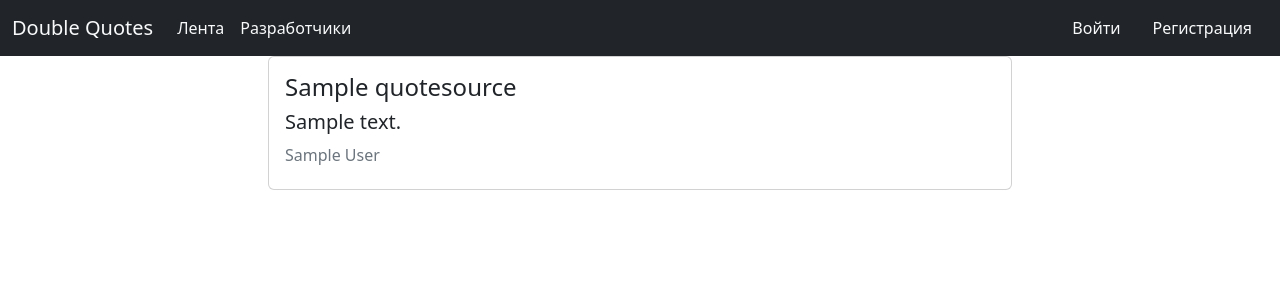
After one commit to IrbisEH/Double-Quotes, a Django app: page /quote/list/ in a window 1280 px wide. The commit adds this page. Shown: the top 300 px of the page. Run offline with Django 4.2, Linux system fonts and the light colour scheme; tables that the repository leaves empty hold one stand-in row (values such as "Sample post").

```diff
--- a/double_quotes/double_quotes/urls.py
+++ b/double_quotes/double_quotes/urls.py
@@ -21,5 +21,6 @@ urlpatterns = [
     path('admin/', admin.site.urls),
     path('auth/', include('users.urls', namespace='users')),
     path('auth/', include('django.contrib.auth.urls')),
-    path('', TemplateView.as_view(template_name='home.html'), name='home')
+    path('', TemplateView.as_view(template_name='home.html'), name='home'),
+    path('quote/', include('quotes.urls', namespace='quote'))
 ]
--- a/double_quotes/quotes/models.py
+++ b/double_quotes/quotes/models.py
@@ -11,11 +11,13 @@ class GroupAuthor(models.Model):
 
     class Meta:
         verbose_name = 'Группа авторов'
+        verbose_name_plural = 'Группы авторов'
 
 
 class Author(models.Model):
-    first_name = models.CharField(max_length=100)
-    last_name = models.CharField(max_length=100)
+    full_name = models.CharField(max_length=50)
+    first_name = models.CharField(max_length=100, blank=True)
+    last_name = models.CharField(max_length=100, blank=True)
     description = models.TextField(blank=True)
     link = models.URLField(blank=True)
     group = models.ForeignKey(
@@ -25,18 +27,21 @@ class Author(models.Model):
     )
 
     def __str__(self):
-        return self.last_name
+        return self.full_name
 
 
 class QuoteSource(models.Model):
     title = models.CharField(max_length=100, unique=True)
     description = models.TextField(blank=True)
-    link = models.URLField()
+    link = models.URLField(blank=True)
     author = models.ForeignKey(
         Author,
         on_delete=models.CASCADE,
         related_name='quote_sources'
     )
+
+    def __str__(self):
+        return self.title
 
 
 class Quote(models.Model):
@@ -46,7 +51,7 @@ class Quote(models.Model):
         on_delete=models.CASCADE,
         related_name='quotes'
     )
-    date = models.DateField()
+    year = models.IntegerField()
     author = models.ForeignKey(
         Author,
         on_delete=models.CASCADE,
@@ -54,4 +59,4 @@ class Quote(models.Model):
     )
 
     def __str__(self):
-        return self.text[:15]
+        return self.text[:50]+'...'
--- /dev/null
+++ b/double_quotes/quotes/urls.py
@@ -0,0 +1,10 @@
+from django.urls import path
+
+from .views import QuotesListView
+
+
+app_name = 'quotes'
+
+urlpatterns = [
+    path('list/', QuotesListView.as_view(), name='quotes_list'),
+]
--- a/double_quotes/quotes/views.py
+++ b/double_quotes/quotes/views.py
@@ -1,3 +1,8 @@
-from django.shortcuts import render
+from django.views.generic import ListView
 
-# Create your views here.
+from .models import Quote
+
+
+class QuotesListView(ListView):
+    model = Quote
+    template_name = 'quotes_list.html'
--- a/double_quotes/templates/includes/header.html
+++ b/double_quotes/templates/includes/header.html
@@ -6,7 +6,7 @@
 
                 <!-- ВСТАВИТЬ ССЫЛКУ -->
                 <li class="nav-item">
-                    <a class="nav-link text-light active" aria-current="page" href="">Лента</a>
+                    <a class="nav-link text-light active" aria-current="page" href="{% url 'quotes:quotes_list' %}">Лента</a>
                 </li>
 
                 <!-- ВСТАВИТЬ ССЫЛКУ -->
--- /dev/null
+++ b/double_quotes/templates/quotes_list.html
@@ -0,0 +1,20 @@
+{% extends 'base.html' %}
+
+{% block title %}
+    Лента цитат
+{% endblock title %}
+
+{% block content %}
+<div class="col-md-8 offset-md-2">
+    {% for quote in object_list %}
+        <div class="card">
+            <div class="card-body">
+                <h4 class="card-title">{{ quote.source }}</h4>
+                <h5>{{ quote.text|linebreaks }}</h5>
+                <h6 class="card-subtitle mb-2 text-muted">{{ quote.author }}</h6>
+            </div>
+        </div>
+        <br>
+    {% endfor %}
+</div>
+{% endblock content %}
```
